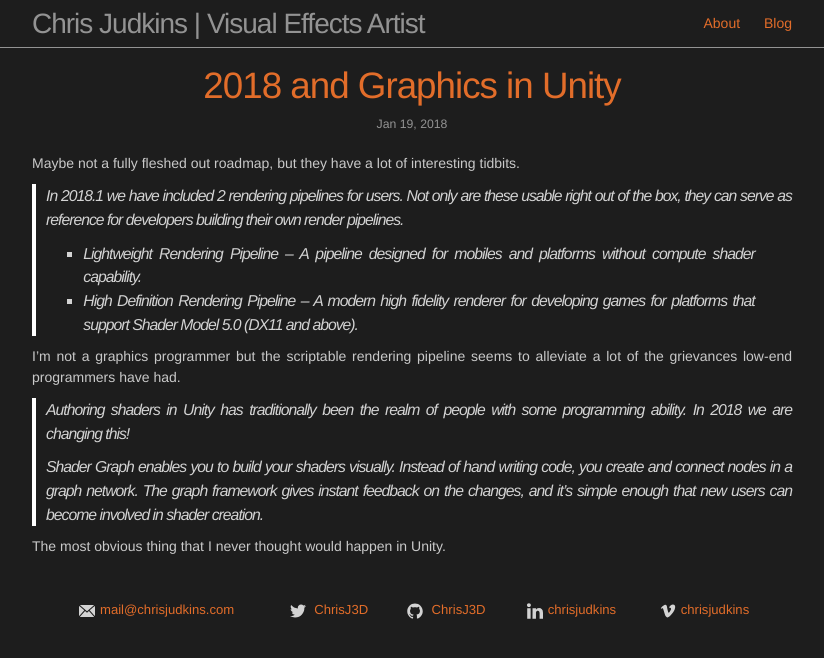
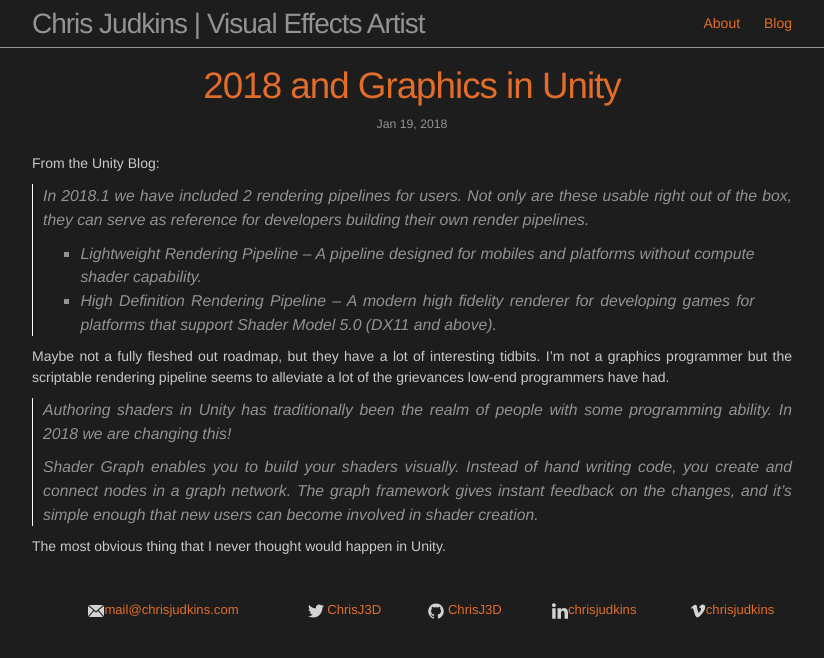
Before and after one commit to ChrisJ3D/Portfolio, a Jekyll site: the page built from _posts/2018-01-19-unity-2018-plans.md, in a window 1280 px wide. Shown: the top 658 px of the page, without its empty margins (228-1052 px from the left). Built offline with Jekyll 4.4.1, drawn with Linux system fonts in a browser that asks for light colours.

Commit message:
Updated formatting of block quotes

```diff
--- a/_includes/footer.html
+++ b/_includes/footer.html
@@ -1,7 +1,7 @@
 <footer class="site-footer">
     <div class="wrapper">
         <div class="footer-col-wrapper">
-            <table class="social-media-list" class="footer-col footer-col-1">
+            <table class="footer-col">
                 <tr>
                     <td>
                         {% include icon-mail.html username=site.email %}
--- a/_layouts/blog.html
+++ b/_layouts/blog.html
@@ -8,7 +8,7 @@
       <li>
         {% assign date_format = site.minima.date_format | default: "%b %-d, %Y" %}
         {% if post.tag != "repost" %}
-        <span class="post-meta">{{ post.date | date: date_format }}</span>
+        <span class="post-meta">{{ post.date | date: date_format }} — article</span>
 
         <h2>
           <a class="post-link" href="{{ post.url | relative_url }}">{{ post.title | escape }}</a>
@@ -16,7 +16,7 @@
         {% endif %}
 
         {% if post.tag == "repost" %}
-        <span class="post-meta">{{ post.date | date: date_format }}</span>
+        <span class="post-meta">{{ post.date | date: date_format }} — {{ post.tag }}</span>
         <h2>
           <a class="post-link" href="{{ post.link }}">{{ post.title | escape }}</a>
         </h2>
--- a/_posts/2018-01-19-unity-2018-plans.md
+++ b/_posts/2018-01-19-unity-2018-plans.md
@@ -5,13 +5,15 @@
 categories: blog
 tag: repost
 link: https://blogs.unity3d.com/2018/01/18/2018-and-graphics/
+published: true
 ---
-Maybe not a fully fleshed out roadmap, but they have a lot of interesting tidbits.
+From the Unity Blog:
 
 > In 2018.1 we have included 2 rendering pipelines for users. Not only are these usable right out of the box, they can serve as reference for developers building their own render pipelines.
 > * Lightweight Rendering Pipeline – A pipeline designed for mobiles and platforms without compute shader capability.
 > * High Definition Rendering Pipeline – A modern high fidelity renderer for developing games for platforms that support Shader Model 5.0 (DX11 and above).
 
+Maybe not a fully fleshed out roadmap, but they have a lot of interesting tidbits.
 I'm not a graphics programmer but the scriptable rendering pipeline seems to alleviate a lot of the grievances low-end programmers have had.
 
 > Authoring shaders in Unity has traditionally been the realm of people with some programming ability. In 2018 we are changing this!
--- a/_sass/minima/_base.scss
+++ b/_sass/minima/_base.scss
@@ -114,11 +114,11 @@
  * Blockquotes
  */
 blockquote {
-  color: $grey-color;
-  border-left: 4px solid $grey-color-light;
+  color: $grey-color-dark;
+  border-left: 1px solid $grey-color-light;
   padding-left: $spacing-unit / 2;
   @include relative-font-size(1.125);
-  letter-spacing: -1px;
+  //letter-spacing: -1px;
   font-style: italic;
 
   > :last-child {
--- a/_sass/minima/_layout.scss
+++ b/_sass/minima/_layout.scss
@@ -123,23 +123,21 @@
   text-align: center;
 }
 
-.contact-list,
-.social-media-list {
-  list-style: none;
-  text-align: center;
-  width: 100%;
-}
-
 .footer-col-wrapper {
   @include relative-font-size(0.9375);
   color: $grey-color;
   margin-left: -$spacing-unit / 2;
+
   @extend %clearfix;
 }
 
 .footer-col {
   margin-bottom: $spacing-unit / 2;
-  padding-left: $spacing-unit / 2;
+  list-style: none;
+  text-align: center;
+  width: -webkit-calc(#{$content-width} - (#{$spacing-unit} * 2));
+  width:         calc(#{$content-width} - (#{$spacing-unit} * 2));
+  overflow: auto;
 }
 
 .footer-col-1 {
```
Also changed, not shown: _posts/2018-01-19-wolfenstein-tech-art.md (added, +13 -0 lines).
